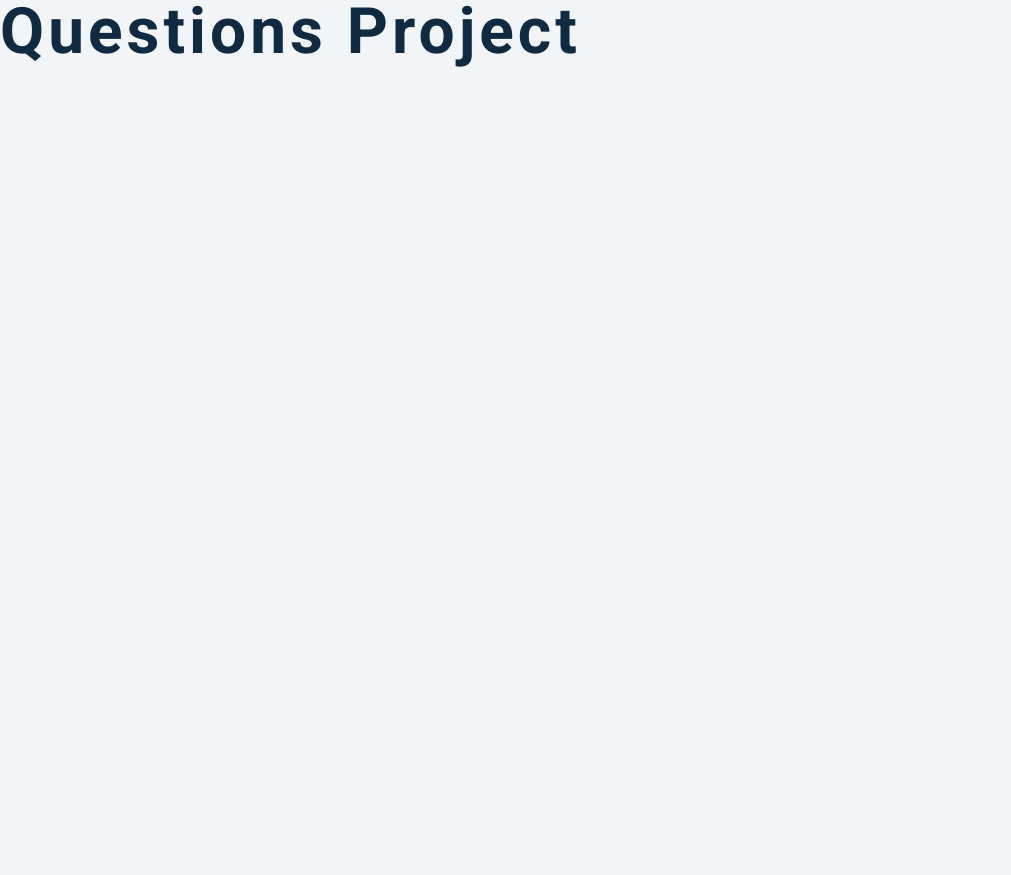
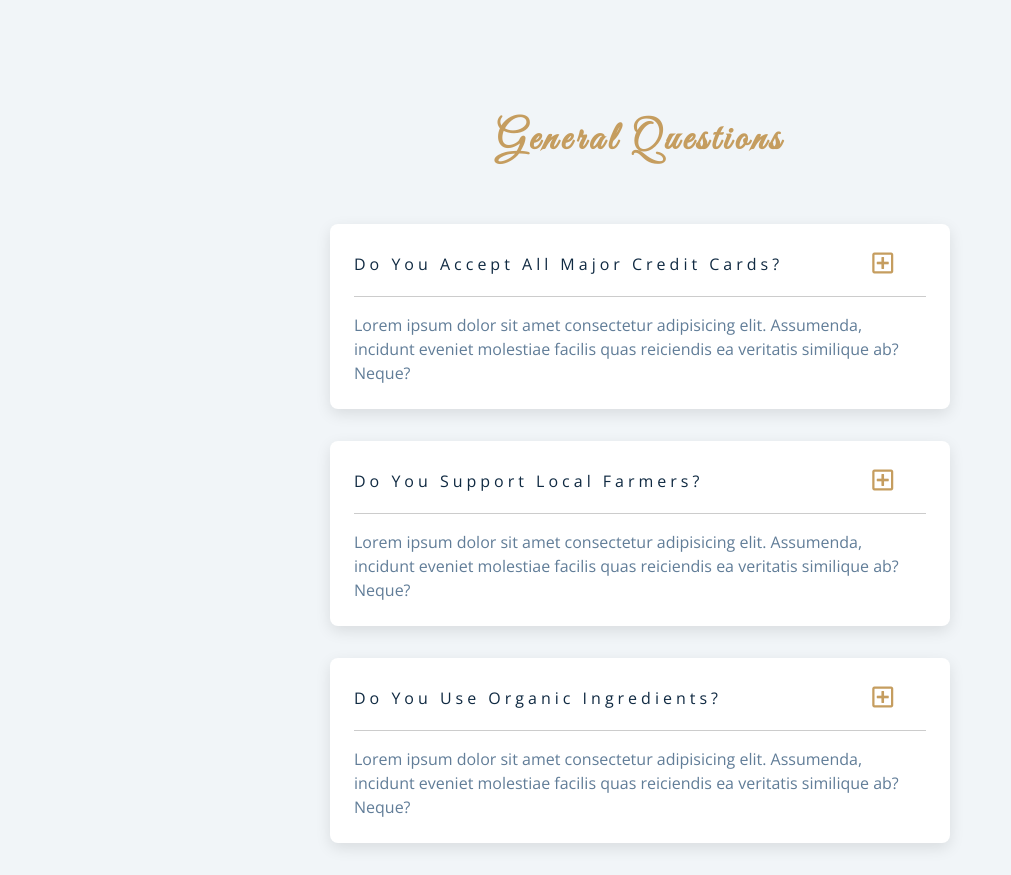
Before and after one commit to myfriendtania/Questions, a plain HTML site: page index.html in a window 1280 px wide. Shown: the whole page, without its empty margins (0-1011 px from the left). Before the commit the page ends 800 px from the top, so only its background shows below. Drawn offline with nearby package versions, Linux system fonts and the light colour scheme.

Commit message:
added functionality

```diff
--- a/app.js
+++ b/app.js
@@ -1,2 +1,11 @@
 //using selectors inside the element
 // traversing the dom
+
+
+const btns = document.querySelectorAll(".question-btn");
+
+btns.forEach(function (btn) {
+    btn.addEventListener("click", function (e) {
+        console.log(e.currentTarget.parentElement);
+    });
+});
--- a/index.html
+++ b/index.html
@@ -18,7 +18,73 @@
     <link rel="stylesheet" href="styles.css" />
   </head>
   <body>
-    <h1>questions project</h1>
+    <section class="questions ">
+      <!---Title-->
+      <div class="title">
+        <h2>General Questions</h2>
+      </div>
+      <!--Questions-->
+      <div class="section-center">
+        <!--single question-->
+        <article class="question">
+          <div class="question-title">
+
+            <p>Do you accept all major credit cards?</p>
+            <button type="button" class="question-btn">
+              <span class="plus-icon">
+                <i class="far fa-plus-square"></i>
+              </span>
+              <span class="minus-icon">
+                <i class="far fa-minus square"></i>
+              </span>
+            </button>
+          </div>
+          <!---question text-->
+          <div class="question-text">
+            <p>Lorem ipsum dolor sit amet consectetur adipisicing elit. Assumenda, incidunt eveniet molestiae facilis quas reiciendis ea veritatis similique ab? Neque?</p>
+          </div>
+        </article>
+        <!--end single question--><!--single question-->
+        <article class="question">
+          <div class="question-title">
+
+            <p>Do you Support Local Farmers?</p>
+            <button type="button" class="question-btn">
+              <span class="plus-icon">
+                <i class="far fa-plus-square"></i>
+              </span>
+              <span class="minus-icon">
+                <i class="far fa-minus square"></i>
+              </span>
+            </button>
+          </div>
+          <!---question text-->
+          <div class="question-text">
+            <p>Lorem ipsum dolor sit amet consectetur adipisicing elit. Assumenda, incidunt eveniet molestiae facilis quas reiciendis ea veritatis similique ab? Neque?</p>
+          </div>
+        </article>
+        <!--end single question--><!--single question-->
+        <article class="question">
+          <div class="question-title">
+
+            <p>Do you use organic ingredients?</p>
+            <button type="button" class="question-btn">
+              <span class="plus-icon">
+                <i class="far fa-plus-square"></i>
+              </span>
+              <span class="minus-icon">
+                <i class="far fa-minus square"></i>
+              </span>
+            </button>
+          </div>
+          <!---question text-->
+          <div class="question-text">
+            <p>Lorem ipsum dolor sit amet consectetur adipisicing elit. Assumenda, incidunt eveniet molestiae facilis quas reiciendis ea veritatis similique ab? Neque?</p>
+          </div>
+        </article>
+        <!--end single question-->
+      </div>
+    </section>
     <!-- javascript -->
     <script src="app.js"></script>
   </body>
```
